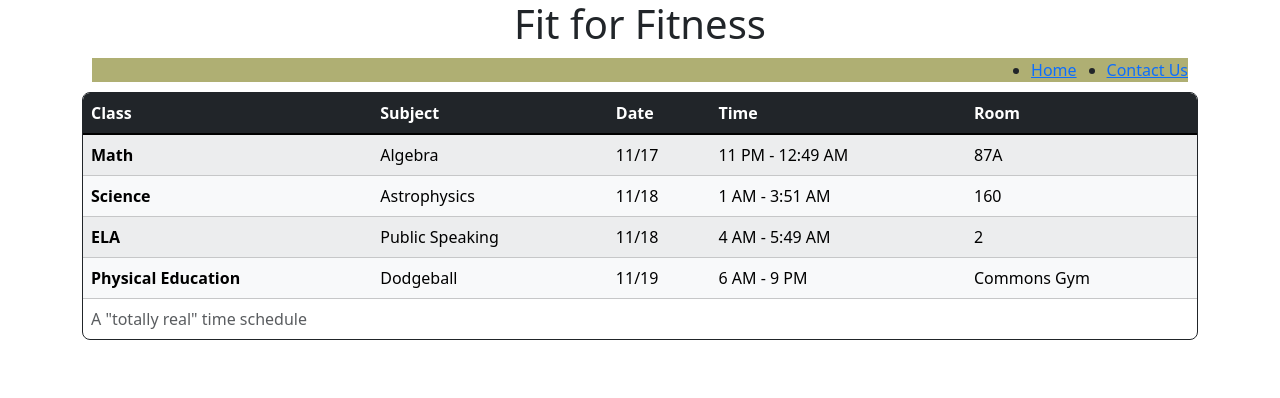
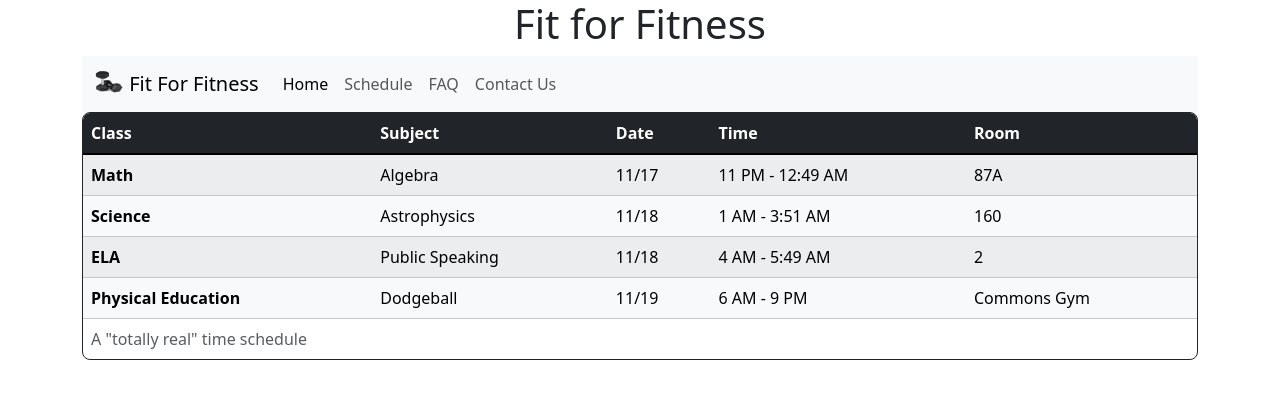
Before and after one commit to kbailey87/FitForFitness, a plain HTML site: page schedule.html in a window 1280 px wide. Drawn offline with nearby package versions, Linux system fonts and the light colour scheme.

Commit message:
Added schedule.html, and moved the schedule table, modified table.

```diff
--- a/schedule.html
+++ b/schedule.html
@@ -13,12 +13,37 @@
 
 <body class="container">
     <h1 style="text-align: center;">Fit for Fitness</h1>
-    <nav>
-        <ul class="navflex">
-            <li><a href="index.html">Home</a></li>
-            <li><a href="contactus.html">Contact Us</a></li>
+    <nav class="navbar navbar-expand-lg bg-body-tertiary">
+        <div class="container-fluid">
+            <a class="navbar-brand" href="index.html">
+                <img src="/FitForFitness/images/dumbbell.png" alt="Logo" width="30" height="24"
+                    class="d-inline-block align-text-top">
+                Fit For Fitness
+            </a>
+            <button class="navbar-toggler" type="button" data-bs-toggle="collapse" data-bs-target="#navbarNav"
+                aria-controls="navbarNav" aria-expanded="false" aria-label="Toggle navigation">
+                <span class="navbar-toggler-icon"></span>
+            </button>
+            <div class="collapse navbar-collapse" id="navbarNav">
+                <ul class="navbar-nav">
+                    <li class="nav-item">
+                        <a class="nav-link active" aria-current="page" href="index.html">Home</a>
+                    </li>
+                    <li class="nav-item">
+                        <a class="nav-link" href="schedule.html">Schedule</a>
+                    </li>
 
-        </ul>
+                    <li class="nav-item">
+                        <a class="nav-link" href="faq.html">FAQ</a>
+                    </li>
+
+                    <li class="nav-item">
+                        <a class="nav-link" href="contactus.html">Contact Us</a>
+                    </li>
+
+                </ul>
+            </div>
+        </div>
     </nav>
 
     <main>
```
Also changed, not shown: index.html (+12 -5 lines).
